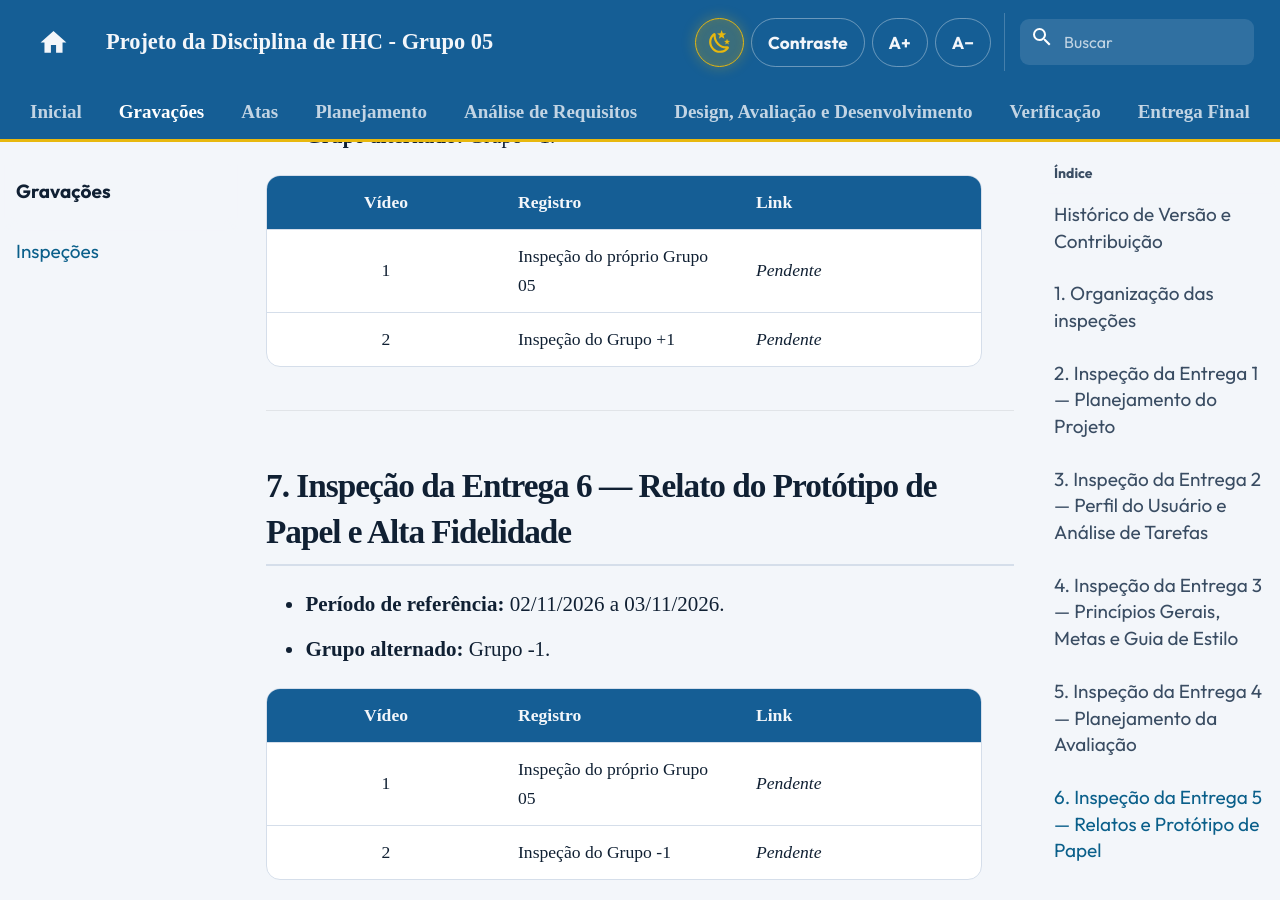
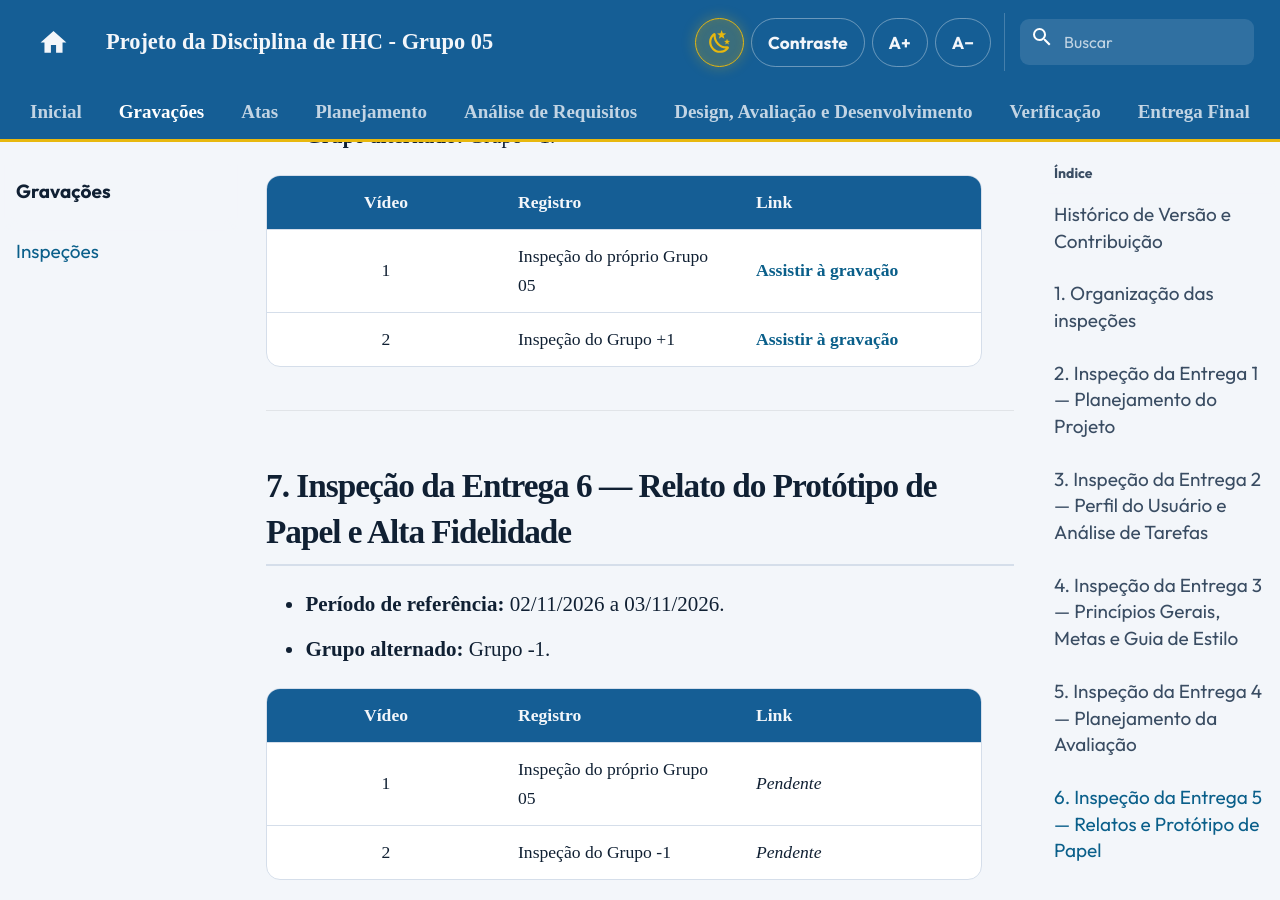
Before and after one commit to Interacao-Humano-Computador/2026.2-Grupo05, an MkDocs documentation site: the page built from docs/inspecoes/index.md, in a window 1280 px wide and 900 px high, scrolled down 6632 px. Built offline with MkDocs 1.6.1 and Material for MkDocs 9.7.7, drawn with Linux system fonts in a browser that asks for light colours; comment, search, counter and statistics services are not loaded.

Commit message:
adiciona inspeção entrega 05

```diff
--- a/docs/inspecoes/index.md
+++ b/docs/inspecoes/index.md
@@ -123,8 +123,8 @@ Cada etapa possui dois espaços de gravação: a inspeção recebida pelo **Grup
 
 | Vídeo | Registro | Link |
 | :---: | :--- | :--- |
-| 1 | Inspeção do próprio Grupo 05 | *Pendente* |
-| 2 | Inspeção do Grupo +1 | *Pendente* |
+| 1 | Inspeção do próprio Grupo 05 | [Assistir à gravação](https://youtu.be/d_vy4RCpSbE) |
+| 2 | Inspeção do Grupo +1 | [Assistir à gravação](https://youtu.be/DJlB9gBGgN4) |
 
 ---
 
```
